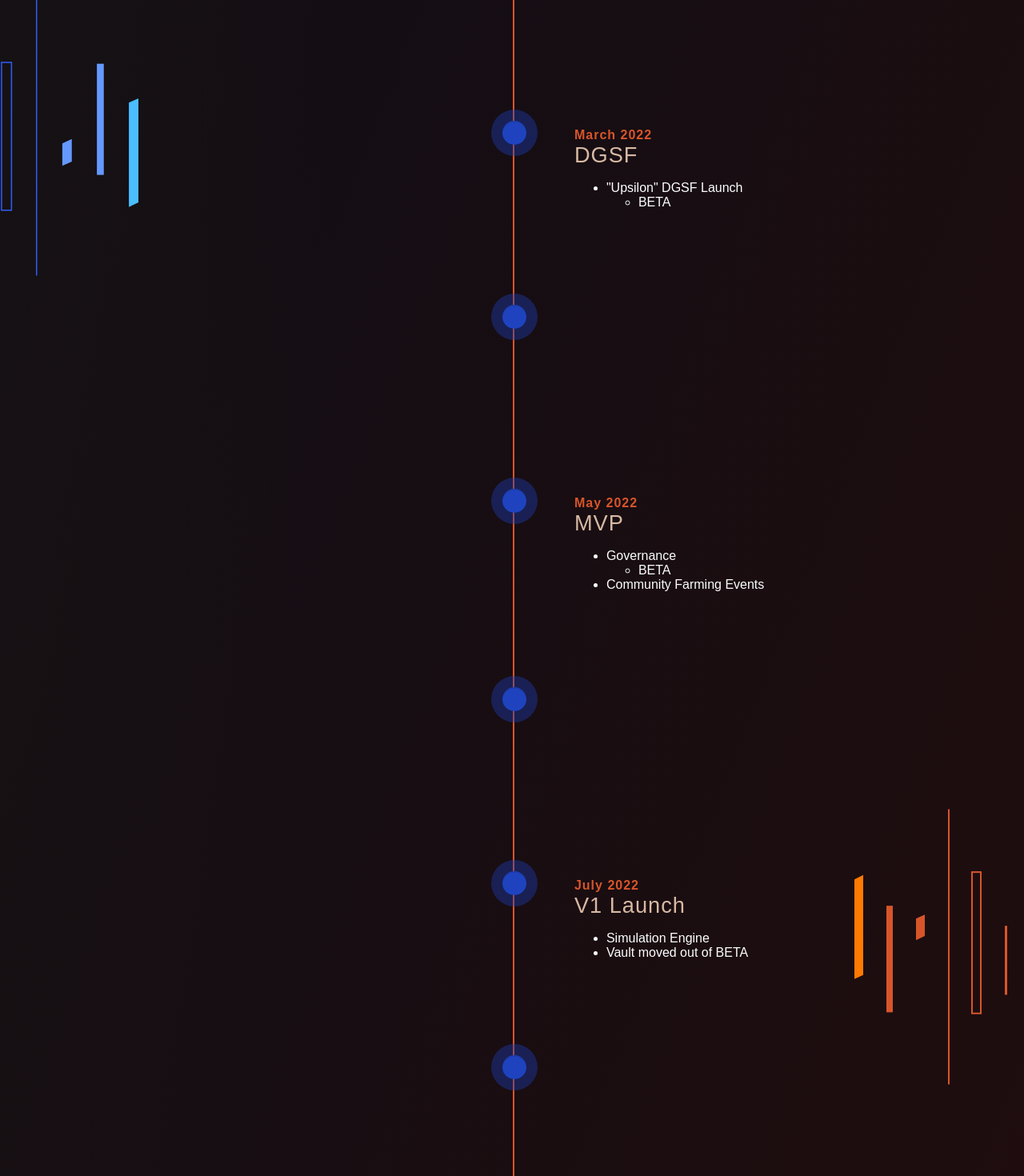
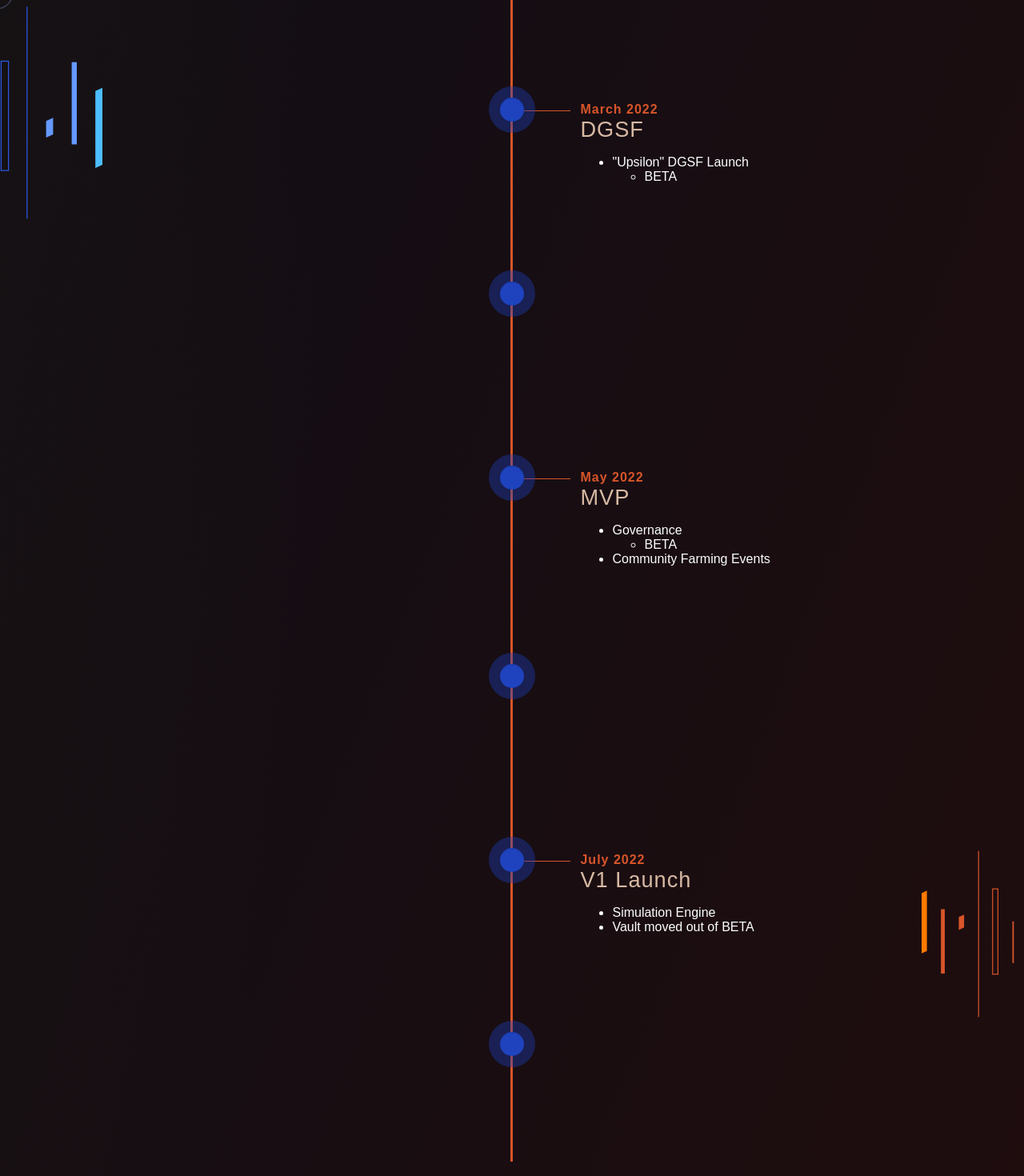
Before and after one commit to Y-Foundry-Dao/yfoundry-frontend, a React (Create React App) app in the folder landing-page/: page / in a window 1280 px wide. Shown: the part 3280-4750 px from the top of the page at 80% size. Built offline with nearby package versions, Linux system fonts and the light colour scheme; a web font is replaced by a local one.

Commit message:
fixed horizontal lines

```diff
--- a/landing-page/src/components/sections/roadmap/Roadmap.tsx
+++ b/landing-page/src/components/sections/roadmap/Roadmap.tsx
@@ -26,12 +26,15 @@ const Section = styled.section`
 `
 
 const RoadmapBlueBars = styled.img`
-  margin-top:-650px;
+    width: 10%;
+    margin-top:-650px;
+    margin-right:0;
     @media(max-width:1170px){
     display: none;
   }
 `
 const RoadmapOrangeBars = styled.img`
+    width: 10%;
     margin-top:1450px;
     @media(max-width:1170px){
     display: none;
@@ -40,16 +43,17 @@ const RoadmapOrangeBars = styled.img`
 
 const RoadmapSection = styled.div`
   display: flex;
+  justify-content:space-between;
   width:100%;
 `
 
 const BackText = styled.p`
   margin: 0;
   position: relative;
-  font-size:4.5rem;
+  font-size:3.5rem;
   letter-spacing:.02em;
   font-weight:600;
-  top:-80px;
+  top:-60px;
   opacity:.2;
   background:linear-gradient(120deg,rgba(31,67,191,0.6) 0%, rgba(196,188,255,0.3) 100%);
   background-clip: text;
@@ -57,6 +61,10 @@ const BackText = styled.p`
   -moz-background-clip: text;
   -moz-text-fill-color: transparent;
   -webkit-text-fill-color: transparent;
+  @media(min-width:756px){
+    font-size:4.5rem;
+    top:-80px
+  }
 `
 
 const Header = styled.h4`
--- a/landing-page/src/components/sections/roadmap/RoadmapTimeline.tsx
+++ b/landing-page/src/components/sections/roadmap/RoadmapTimeline.tsx
@@ -1,18 +1,18 @@
 
 import { VerticalTimeline, VerticalTimelineElement } from 'react-vertical-timeline-component';
 import 'react-vertical-timeline-component/style.min.css';
-import styled from 'styled-components'
+import styled from 'styled-components';
 
 function RoadmapTimeline() {
   return (
 
     <MyVerticalTimeline lineColor='#D8552A'>
 
-      <MyVerticalTimelineElement
+      <MyVerticalTimelineElementRight
         position='right'
         contentStyle={{ background: 'rgba(33, 149, 243, 0)', boxShadow:'none' }}
-        contentArrowStyle={{ borderRight: '7px solid  rgba(33, 149, 243, 0)' }}
-        iconStyle={{ background: '#1F43BF', boxShadow: '0 0 0 14px #1f42bf63, inset 0 2px 0 rgb(0 0 0 / 8%), 0 3px 0 4px rgb(0 0 0 / 5%)', width:'30px', height:'30px', marginLeft:'-15px', marginTop:'15px'}}
+        contentArrowStyle={{ border:'none',width:'64px', height:'1px', padding:'0', backgroundColor:'#D8552A',top:'34px', left:'-54px' }}
+        iconStyle={{ background: '#1F43BF', boxShadow: '0 0 0 14px #1f42bf63, inset 0 2px 0 rgb(0 0 0 / 8%), 0 3px 0 4px rgb(0 0 0 / 5%)', width:'30px', height:'30px', marginLeft:'-15px', marginTop:'18px', zIndex:'2'}}
       >
         <Date >January 2022</Date>
         <Category >Seed Round Funding</Category>
@@ -23,13 +23,13 @@ function RoadmapTimeline() {
         <ul>
           <li>Website Launched</li>
         </ul>
-      </MyVerticalTimelineElement>
+      </MyVerticalTimelineElementRight>
 
-      <MyVerticalTimelineElement
+      <MyVerticalTimelineElementLeft
         position='left'
         contentStyle={{ background: 'rgba(33, 149, 243, 0)', boxShadow:'none' }}
-        contentArrowStyle={{ borderRight: '7px solid  rgba(33, 149, 243, 0)' }}
-        iconStyle={{ background: '#1F43BF', boxShadow: '0 0 0 14px #1f42bf63, inset 0 2px 0 rgb(0 0 0 / 8%), 0 3px 0 4px rgb(0 0 0 / 5%)', width:'30px', height:'30px', marginLeft:'-15px', marginTop:'15px'}}
+        contentArrowStyle={{ border:'none',width:'64px', height:'1px', padding:'0', backgroundColor:'#D8552A',top:'34px', left:'-54px' }}
+        iconStyle={{ background: '#1F43BF', boxShadow: '0 0 0 14px #1f42bf63, inset 0 2px 0 rgb(0 0 0 / 8%), 0 3px 0 4px rgb(0 0 0 / 5%)', width:'30px', height:'30px', marginLeft:'-15px', marginTop:'18px', zIndex:'2'}}
       >
         <Date >February 2022</Date>
         <Category >Development</Category>
@@ -40,13 +40,13 @@ function RoadmapTimeline() {
         <ul>
           <li>Community Discord</li>
         </ul>
-      </MyVerticalTimelineElement>
+      </MyVerticalTimelineElementLeft>
 
-      <MyVerticalTimelineElement
+      <MyVerticalTimelineElementRight
         position='right'
         contentStyle={{ background: 'rgba(33, 149, 243, 0)', boxShadow:'none' }}
-        contentArrowStyle={{ borderRight: '7px solid  rgba(33, 149, 243, 0)' }}
-        iconStyle={{ background: '#1F43BF', boxShadow: '0 0 0 14px #1f42bf63, inset 0 2px 0 rgb(0 0 0 / 8%), 0 3px 0 4px rgb(0 0 0 / 5%)', width:'30px', height:'30px', marginLeft:'-15px', marginTop:'15px'}}
+        contentArrowStyle={{ border:'none',width:'64px', height:'1px', padding:'0', backgroundColor:'#D8552A',top:'34px', left:'-54px' }}
+        iconStyle={{ background: '#1F43BF', boxShadow: '0 0 0 14px #1f42bf63, inset 0 2px 0 rgb(0 0 0 / 8%), 0 3px 0 4px rgb(0 0 0 / 5%)', width:'30px', height:'30px', marginLeft:'-15px', marginTop:'18px', zIndex:'2'}}
       >
         <Date>March 2022</Date>
         <Category >DGSF</Category>
@@ -56,13 +56,13 @@ function RoadmapTimeline() {
             <li>BETA</li>
           </ul>
         </ul>
-      </MyVerticalTimelineElement>
+      </MyVerticalTimelineElementRight>
 
-      <MyVerticalTimelineElement
+      <MyVerticalTimelineElementLeft
         position='left'
         contentStyle={{ background: 'rgba(33, 149, 243, 0)', boxShadow:'none'  }}
-        contentArrowStyle={{ borderRight: '7px solid  rgba(33, 149, 243, 0)' }}
-        iconStyle={{ background: '#1F43BF', boxShadow: '0 0 0 14px #1f42bf63, inset 0 2px 0 rgb(0 0 0 / 8%), 0 3px 0 4px rgb(0 0 0 / 5%)', width:'30px', height:'30px', marginLeft:'-15px', marginTop:'15px'}}
+        contentArrowStyle={{ border:'none',width:'64px', height:'1px', padding:'0', backgroundColor:'#D8552A',top:'34px', left:'-54px' }}
+        iconStyle={{ background: '#1F43BF', boxShadow: '0 0 0 14px #1f42bf63, inset 0 2px 0 rgb(0 0 0 / 8%), 0 3px 0 4px rgb(0 0 0 / 5%)', width:'30px', height:'30px', marginLeft:'-15px', marginTop:'18px', zIndex:'2'}}
       >
         <Date>April 2022</Date>
         <Category >Hedge+</Category>
@@ -72,13 +72,13 @@ function RoadmapTimeline() {
             <li>BETA</li>
           </ul>
         </ul>
-      </MyVerticalTimelineElement>
+      </MyVerticalTimelineElementLeft>
 
-      <MyVerticalTimelineElement
+      <MyVerticalTimelineElementRight
         position='right'
         contentStyle={{ background: 'rgba(33, 149, 243, 0)', boxShadow:'none' }}
-        contentArrowStyle={{ borderRight: '7px solid  rgba(33, 149, 243, 0)' }}
-        iconStyle={{ background: '#1F43BF', boxShadow: '0 0 0 14px #1f42bf63, inset 0 2px 0 rgb(0 0 0 / 8%), 0 3px 0 4px rgb(0 0 0 / 5%)', width:'30px', height:'30px', marginLeft:'-15px', marginTop:'15px'}}
+        contentArrowStyle={{ border:'none',width:'64px', height:'1px', padding:'0', backgroundColor:'#D8552A',top:'34px', left:'-54px' }}
+        iconStyle={{ background: '#1F43BF', boxShadow: '0 0 0 14px #1f42bf63, inset 0 2px 0 rgb(0 0 0 / 8%), 0 3px 0 4px rgb(0 0 0 / 5%)', width:'30px', height:'30px', marginLeft:'-15px', marginTop:'18px', zIndex:'2'}}
       >
         <Date >May 2022</Date>
         <Category >MVP</Category>
@@ -89,13 +89,13 @@ function RoadmapTimeline() {
           </ul>
           <li>Community Farming Events</li>
         </ul>
-      </MyVerticalTimelineElement>
+      </MyVerticalTimelineElementRight>
 
-      <MyVerticalTimelineElement
+      <MyVerticalTimelineElementLeft
         position='left'
         contentStyle={{ background: 'rgba(33, 149, 243, 0)', boxShadow:'none'  }}
-        contentArrowStyle={{ borderRight: '7px solid  rgba(33, 149, 243, 0)' }}
-        iconStyle={{ background: '#1F43BF', boxShadow: '0 0 0 14px #1f42bf63, inset 0 2px 0 rgb(0 0 0 / 8%), 0 3px 0 4px rgb(0 0 0 / 5%)', width:'30px', height:'30px', marginLeft:'-15px', marginTop:'15px'}}
+        contentArrowStyle={{ border:'none',width:'64px', height:'1px', padding:'0', backgroundColor:'#D8552A',top:'34px', left:'-54px' }}
+        iconStyle={{ background: '#1F43BF', boxShadow: '0 0 0 14px #1f42bf63, inset 0 2px 0 rgb(0 0 0 / 8%), 0 3px 0 4px rgb(0 0 0 / 5%)', width:'30px', height:'30px', marginLeft:'-15px', marginTop:'18px', zIndex:'2'}}
       >
         <Date>June 2022</Date>
         <Category >Shielded Shorts</Category>
@@ -105,13 +105,13 @@ function RoadmapTimeline() {
             <li>BETA</li>
           </ul>
         </ul>
-      </MyVerticalTimelineElement>
+      </MyVerticalTimelineElementLeft>
 
-      <MyVerticalTimelineElement
+      <MyVerticalTimelineElementRight
         position='right'
         contentStyle={{ background: 'rgba(33, 149, 243, 0)', boxShadow:'none' }}
-        contentArrowStyle={{ borderRight: '7px solid  rgba(33, 149, 243, 0)' }}
-        iconStyle={{ background: '#1F43BF', boxShadow: '0 0 0 14px #1f42bf63, inset 0 2px 0 rgb(0 0 0 / 8%), 0 3px 0 4px rgb(0 0 0 / 5%)', width:'30px', height:'30px', marginLeft:'-15px', marginTop:'15px'}}
+        contentArrowStyle={{ border:'none',width:'64px', height:'1px', padding:'0', backgroundColor:'#D8552A',top:'34px', left:'-54px'  }}
+        iconStyle={{ background: '#1F43BF', boxShadow: '0 0 0 14px #1f42bf63, inset 0 2px 0 rgb(0 0 0 / 8%), 0 3px 0 4px rgb(0 0 0 / 5%)', width:'30px', height:'30px', marginLeft:'-15px', marginTop:'18px', zIndex:'2'}}
       >
         <Date >July 2022</Date>
         <Category >V1 Launch</Category>
@@ -119,28 +119,27 @@ function RoadmapTimeline() {
           <li>Simulation Engine</li>
           <li>Vault moved out of BETA</li>
         </ul>
-      </MyVerticalTimelineElement>
+      </MyVerticalTimelineElementRight>
 
-      <MyVerticalTimelineElement
+      <MyVerticalTimelineElementLeft
         position='left'
         contentStyle={{ background: 'rgba(33, 149, 243, 0)', boxShadow:'none'   }}
-        contentArrowStyle={{ borderRight: '7px solid  rgba(33, 149, 243, 0)' }}
-        iconStyle={{ background: '#1F43BF', boxShadow: '0 0 0 14px #1f42bf63, inset 0 2px 0 rgb(0 0 0 / 8%), 0 3px 0 4px rgb(0 0 0 / 5%)', width:'30px', height:'30px', marginLeft:'-15px', marginTop:'15px'}}
+        contentArrowStyle={{ border:'none',width:'64px', height:'1px', padding:'0', backgroundColor:'#D8552A',top:'34px', left:'-54px' }}
+        iconStyle={{ background: '#1F43BF', boxShadow: '0 0 0 14px #1f42bf63, inset 0 2px 0 rgb(0 0 0 / 8%), 0 3px 0 4px rgb(0 0 0 / 5%)', width:'30px', height:'30px', marginLeft:'-15px', marginTop:'18px', zIndex:'2'}}
       >
-        <Date >Quarter 3 2022</Date>
+        <Date>Quarter 3 2022</Date>
         <Category >Community Vaults</Category>
         <ul>
           <li>Community Vault Proposals</li>
         </ul>
-      </MyVerticalTimelineElement>
+      </MyVerticalTimelineElementLeft>
 
     </MyVerticalTimeline>
   )
 }
 
 const MyVerticalTimeline = styled(VerticalTimeline)`
-  /* border:1px solid white; */
-  margin-left:5%;
+  margin-left:6%;
   margin-top:4%;
 
   @media(min-width:375px){
@@ -163,19 +162,19 @@ const MyVerticalTimeline = styled(VerticalTimeline)`
 
   }
   @media(min-width:1170px){
-    margin-left:3.5%;
+    margin-left:0%;
     margin-right:0;
   }
 
   ::before{
-    width:2px;
+    width:3px;
     @media(min-width:1170px){
       left:50%;
     }
 
   }
 `
-const MyVerticalTimelineElement = styled(VerticalTimelineElement)`
+const MyVerticalTimelineElementRight = styled(VerticalTimelineElement)`
     margin-left:19px;
     margin-right:5px;
     @media(min-width:1170px){
@@ -183,14 +182,49 @@ const MyVerticalTimelineElement = styled(VerticalTimelineElement)`
       margin-right:0;
     }
 
+    & .vertical-timeline-element-content-arrow {
+      @media(min-width:1170px){
+        margin-left:0;
+        margin-right:0;
+        width:66px !important;
+      }
+    }
+`
+
+const MyVerticalTimelineElementLeft = styled(VerticalTimelineElement)`
+    margin-left:19px;
+    margin-right:5px;
+    @media(min-width:1170px){
+      margin-left:0;
+      margin-right:0;
+    }
+
+    & .vertical-timeline-element-content-arrow {
+      @media(min-width:1170px){
+        left: 40% !important;
+        width:318px !important;
+      }
+      @media(min-width:1280px){
+        left:38% !important;
+        width:356px !important;
+      }
+      @media(min-width:1390px){
+        left:36% !important;
+        width:396px !important;
+      }
+    }
 `
 
 const Date = styled.h3`
   color: ${props => `${props.theme.colors.orange}`};
-  margin: 0;
+  margin: 0px;
   font-size:1rem;
   letter-spacing:1px;
   font-weight:600;
+  margin-top:8px;
+  @media(min-width:1170px){
+      margin-top:0px;
+    }
 `
 
 const Category = styled.h4`
```
